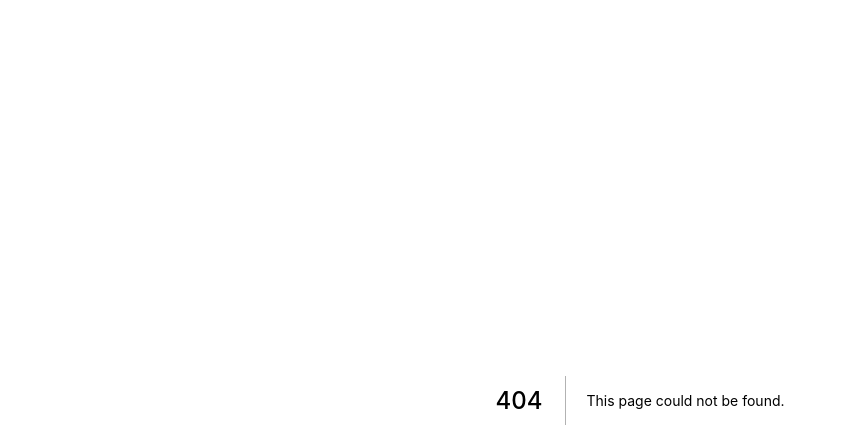
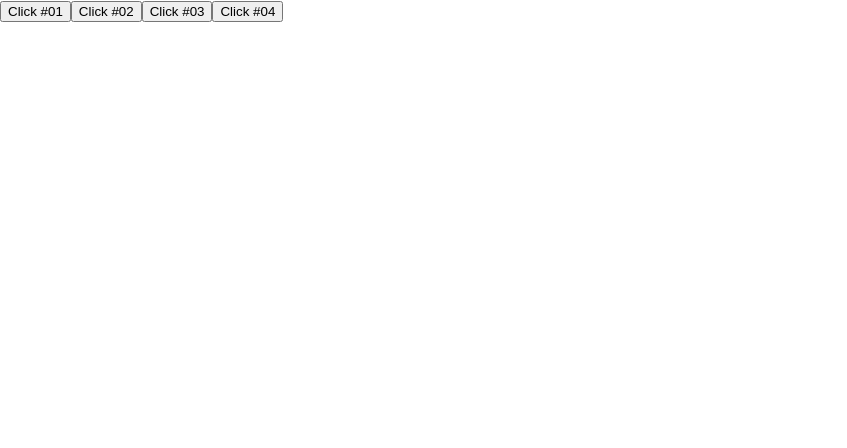
Before and after one commit to codingscode/Framework-Next, a Next.js app in the folder 001/exercicos-1/: page /basicos/botao in a window 1280 px wide. Before the commit this address had no page. Shown: the top 448 px of the page, without its empty margins (0-847 px from the left). Built offline with nearby package versions, Linux system fonts and the light colour scheme.

Commit message:
parte 47

```diff
--- /dev/null
+++ b/001/exercicos-1/pages/basicos/botao.jsx
@@ -0,0 +1,25 @@
+
+function acao1() {
+   console.log('acao1')
+}
+
+
+export default function botao() {
+   function acao2() {
+      console.log('acao2')
+   }
+
+   function acao4(evento) {
+      console.log('evento:')
+      console.log(evento)
+   }
+
+   return (
+      <div>
+         <button onClick={acao1} >Click #01</button>
+         <button onClick={acao2} >Click #02</button>
+         <button onClick={ () => console.log('acao3') } >Click #03</button>
+         <button onClick={acao4} >Click #04</button>
+      </div>
+   )
+}
```
Also changed, not shown: 001/exercicos-1/components/Item.jsx (line endings or trailing spaces), 001/exercicos-1/components/direta/Pai.jsx (line endings or trailing spaces), 1 other file (tests, documents, lock files or other folders).
